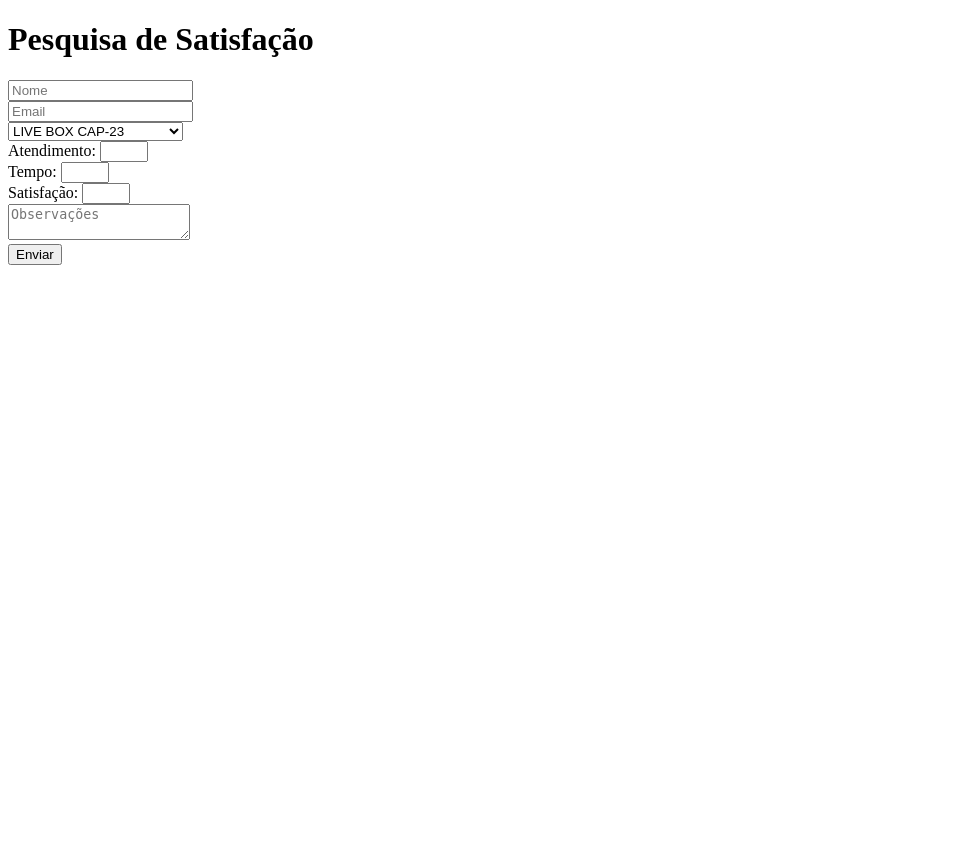
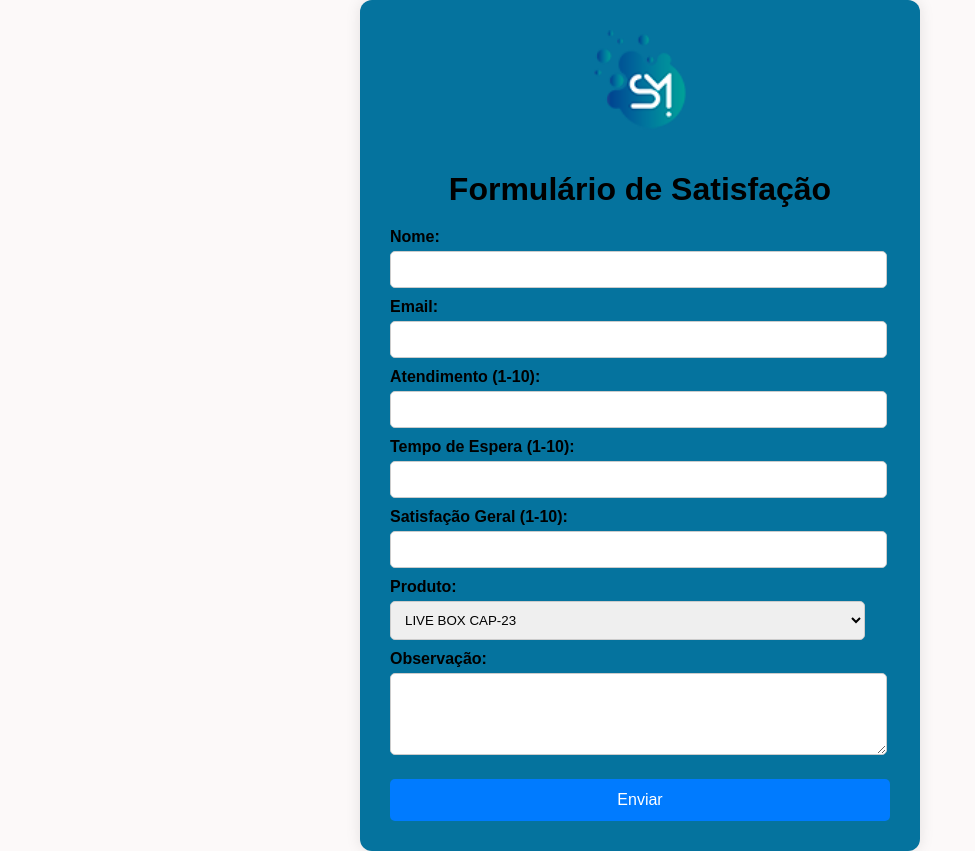
Before and after one commit to Mathuesmartins/satisfacao_sumay, a Flask app: page / in a window 1280 px wide. Shown: the whole page, without its empty margins (0-975 px from the left). Before the commit the page ends 265 px from the top, so only its background shows below. Run offline with Flask 3, Linux system fonts and the light colour scheme; data comes from the database, SQL or seed files in the repository; both versions use the stored data as it was after the commit.

Commit message:
versao completa

```diff
--- a/app.py
+++ b/app.py
@@ -1,21 +1,10 @@
-from flask import Flask, render_template, request, redirect, flash
-from flask_mail import Mail, Message
+from flask import Flask, render_template, request, redirect, flash, send_file, session, url_for
 import sqlite3, os
-
-from google_sheets import adicionar_resposta_na_planilha
+import pandas as pd
+from io import BytesIO
 
 app = Flask(__name__)
 app.secret_key = "chave_secreta"
-
-# Configuração de e-mail (use credenciais corretas)
-app.config.update(
-    MAIL_SERVER='smtp.gmail.com',
-    MAIL_PORT=587,
-    MAIL_USE_TLS=True,
-    MAIL_USERNAME='sumaydobr@gmail.com',
-    MAIL_PASSWORD='Sumay2025!',
-)
-mail = Mail(app)
 
 DATABASE = os.path.join(os.path.dirname(__file__), 'banco.db')
 
@@ -28,7 +17,6 @@ def get_db():
 def index():
     conn = get_db()
     cursor = conn.cursor()
-
     cursor.execute("SELECT * FROM produtos")
     produtos = cursor.fetchall()
 
@@ -48,22 +36,41 @@ def index():
         conn.commit()
         conn.close()
 
-        # Salvar também no Google Sheets
-        adicionar_resposta_na_planilha([
-            nome, email, atendimento, tempo, satisfacao, observacao, produto_id
-        ])
-
-        # E-mail de confirmação
-        msg = Message("Confirmação de Pesquisa",
-                      sender=app.config['MAIL_USERNAME'],
-                      recipients=[email])
-        msg.body = f"Olá {nome}, obrigado por responder nossa pesquisa!"
-        mail.send(msg)
-
         flash("Resposta enviada com sucesso!", "success")
         return redirect("/")
 
     return render_template("form.html", produtos=produtos)
 
+@app.route("/login", methods=["GET", "POST"])
+def login():
+    if request.method == "POST":
+        usuario = request.form["usuario"]
+        senha = request.form["senha"]
+        if usuario == "sumay" and senha == "Sumay2025!":
+            session["logado"] = True
+            return redirect("/relatorio")
+        else:
+            flash("Usuário ou senha inválidos", "danger")
+    return render_template("login.html")
+
+@app.route("/relatorio")
+def relatorio():
+    if not session.get("logado"):
+        return redirect(url_for("login"))
+
+    conn = get_db()
+    df = pd.read_sql_query("""
+        SELECT respostas.*, produtos.nome AS produto_nome
+        FROM respostas
+        JOIN produtos ON respostas.produto_id = produtos.id
+    """, conn)
+
+    output = BytesIO()
+    with pd.ExcelWriter(output, engine='xlsxwriter') as writer:
+        df.to_excel(writer, index=False, sheet_name='Respostas')
+
+    output.seek(0)
+    return send_file(output, download_name="relatorio.xlsx", as_attachment=True)
+
 if __name__ == "__main__":
     app.run(debug=True)
--- /dev/null
+++ b/requirements.txt
@@ -0,0 +1,4 @@
+flask
+flask-mail
+pandas
+xlsxwriter
--- a/templates/form.html
+++ b/templates/form.html
@@ -1,29 +1,120 @@
 <!DOCTYPE html>
-<html lang="pt-br">
+<html lang="pt-BR">
 <head>
     <meta charset="UTF-8">
+    <meta name="viewport" content="width=device-width, initial-scale=1.0">
     <title>Pesquisa de Satisfação</title>
+    <style>
+        body {
+            font-family: Arial, sans-serif;
+            background-color: #fcf9f9;
+            margin: 0;
+            padding: 0;
+            display: flex;
+            justify-content: center;
+            align-items: center;
+            min-height: 100vh;
+        }
+
+        .form-container {
+            background: #05739e;
+            padding: 30px;
+            border-radius: 12px;
+            box-shadow: 0 0 15px rgba(0,0,0,0.1);
+            max-width: 500px;
+            width: 100%;
+        }
+
+        h1 {
+            text-align: center;
+            margin-bottom: 20px;
+        }
+
+        label {
+            display: block;
+            margin-top: 10px;
+            font-weight: bold;
+        }
+
+        input[type="text"],
+        input[type="email"],
+        input[type="number"],
+        select,
+        textarea {
+            width: 95%;
+            padding: 10px;
+            margin-top: 5px;
+            border: 1px solid #ccc;
+            border-radius: 5px;
+        }
+
+        textarea {
+            resize: vertical;
+
+        }
+
+        input[type="submit"] {
+            width: 100%;
+            padding: 12px;
+            margin-top: 20px;
+            background-color: #007BFF;
+            color: white;
+            border: none;
+            border-radius: 5px;
+            cursor: pointer;
+            font-size: 16px;
+        }
+        .logo {
+            max-width: 150px;
+            margin-left: 200px;
+            width: 100px;
+            margin-bottom: 10px;
+
+        .message {
+            color: green;
+            margin-top: 15px;
+            text-align: center;
+        }
+    </style>
 </head>
 <body>
-  <h1>Pesquisa de Satisfação</h1>
-  {% with messages = get_flashed_messages(with_categories=true) %}
-    {% for category, message in messages %}
-      <p style="color: green;">{{ message }}</p>
-    {% endfor %}
-  {% endwith %}
-  <form method="post">
-    <input name="nome" placeholder="Nome" required><br>
-    <input name="email" placeholder="Email" required><br>
-    <select name="produto" required>
+    <div class="form-container">
+        <img src="{{ url_for('static', filename='img/logo.png') }}" alt="Logo da Marca" class="logo">
+        <h1>Formulário de Satisfação</h1>
+        <form method="POST">
+            <label for="nome">Nome:</label>
+            <input type="text" id="nome" name="nome" required>
+
+            <label for="email">Email:</label>
+            <input type="email" id="email" name="email" required>
+
+            <label for="atendimento">Atendimento (1-10):</label>
+            <input type="number" id="atendimento" name="atendimento" min="1" max="10" required>
+
+            <label for="tempo">Tempo de Espera (1-10):</label>
+            <input type="number" id="tempo" name="tempo" min="1" max="10" required>
+
+            <label for="satisfacao">Satisfação Geral (1-10):</label>
+            <input type="number" id="satisfacao" name="satisfacao" min="1" max="10" required>
+
+            <label for="produto">Produto:</label>
+            <select id="produto" name="produto" required>
                 {% for produto in produtos %}
                 <option value="{{ produto.id }}">{{ produto.nome }}</option>
                 {% endfor %}
-    </select><br>
-    Atendimento: <input type="number" name="atendimento" min="1" max="5"><br>
-    Tempo: <input type="number" name="tempo" min="1" max="5"><br>
-    Satisfação: <input type="number" name="satisfacao" min="1" max="5"><br>
-    <textarea name="observacao" placeholder="Observações"></textarea><br>
-    <button type="submit">Enviar</button>
+            </select>
+
+            <label for="observacao">Observação:</label>
+            <textarea id="observacao" name="observacao" rows="4"></textarea>
+
+            <input type="submit" value="Enviar">
         </form>
+
+        {% with messages = get_flashed_messages(with_categories=true) %}
+            {% for category, message in messages %}
+                <p class="message">{{ message }}</p>
+            {% endfor %}
+        {% endwith %}
+    </div>
 </body>
 </html>
```
Also changed, not shown: google_sheets.py (deleted, +0 -14 lines), setup_db.py (deleted, +0 -36 lines), templates/login.html (added, +89 -0 lines), banco.db, static/img/logo.png (added), static/img/sumay_baixo.png (added), static/img/sumay_lado.png (added), static/requirements.txt (added), 1 other file. Lines whose indentation alone changed are shown as unchanged.
